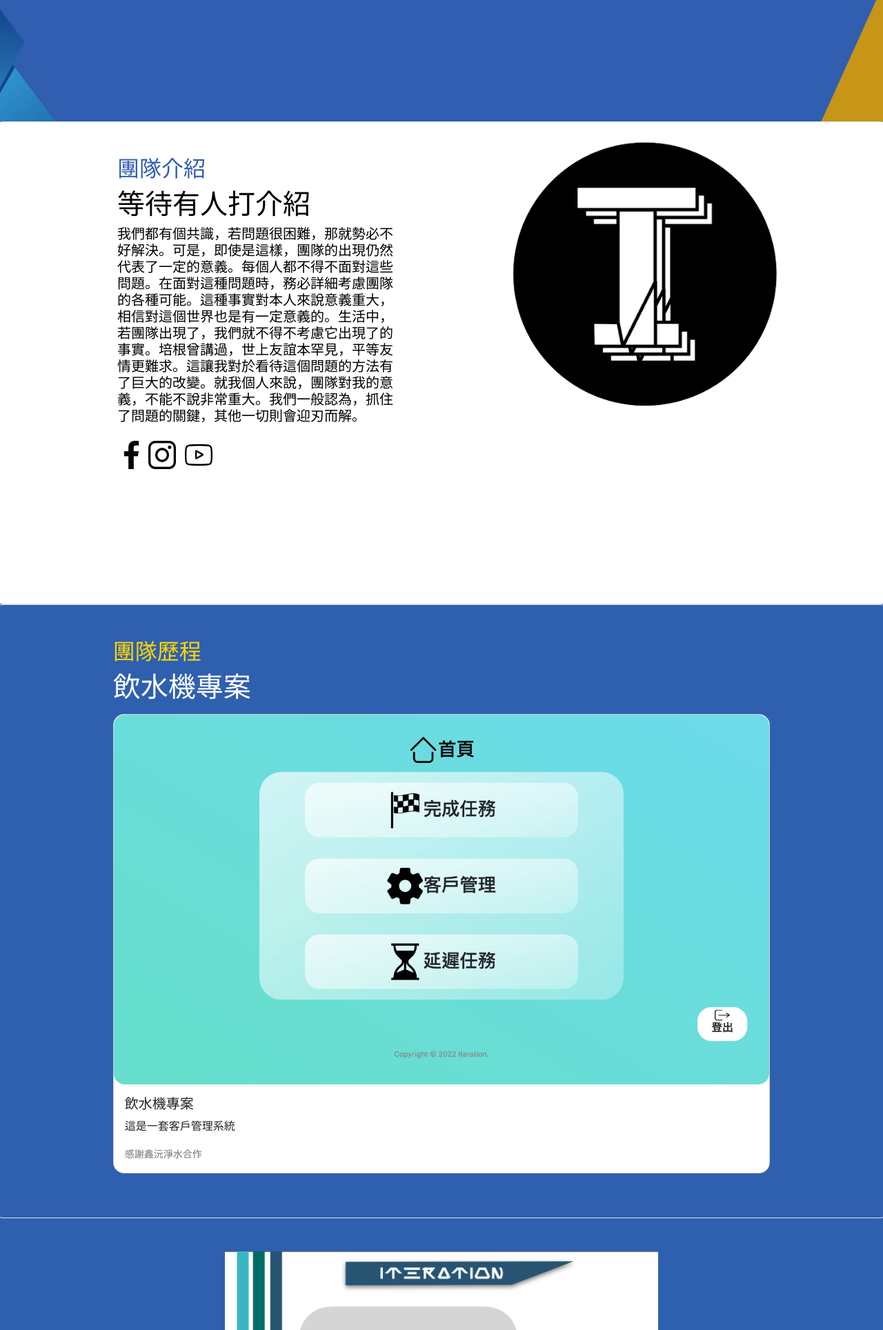
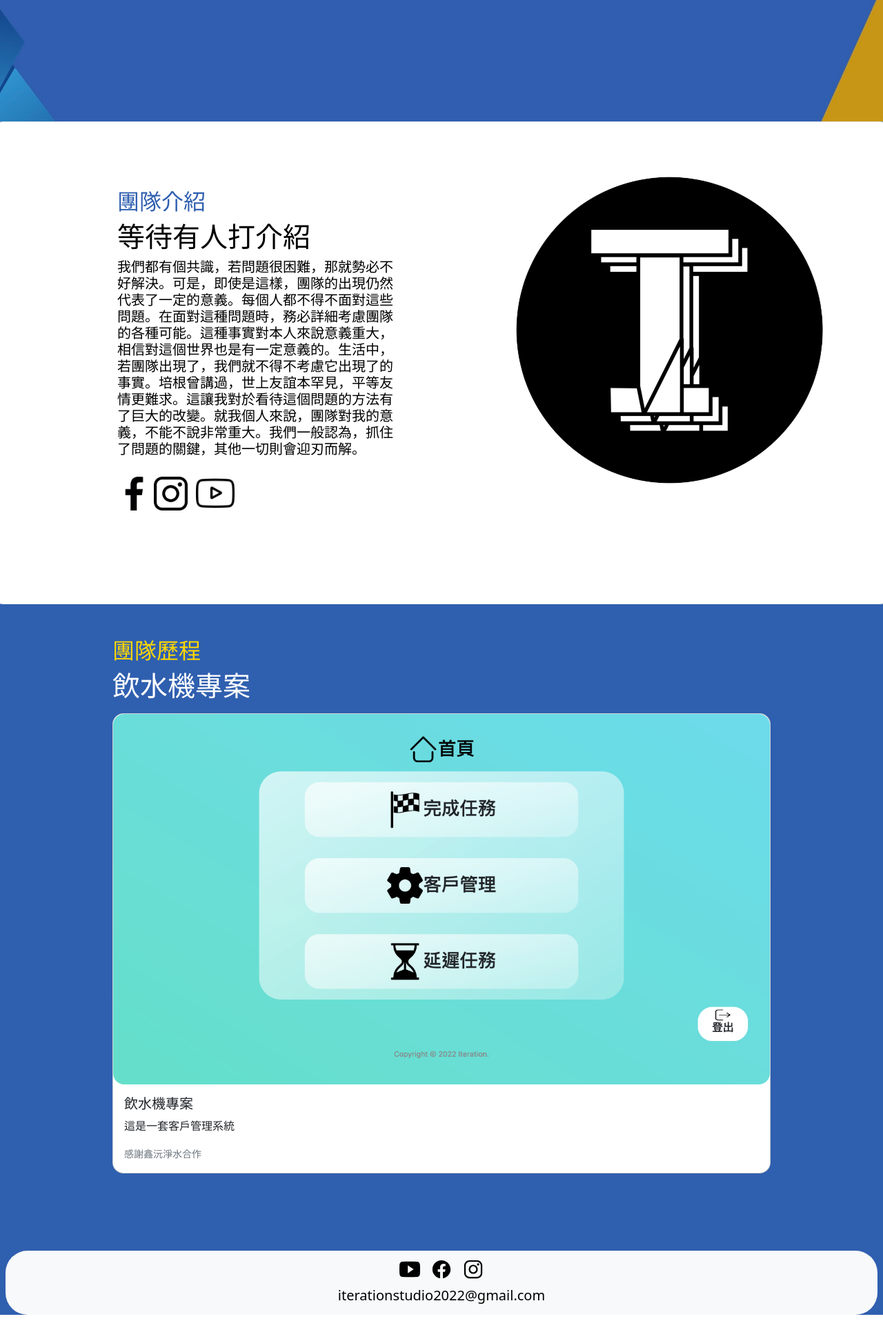
Before and after one commit to Timothychen00/timothychen00.github.io, a Flask app: page / in a window 1280 px wide. Shown: the part 624-2552 px from the top of the page at 69% size. After the commit the page ends 2530 px from the top, so only its background shows below. Run offline with Flask 2, Linux system fonts and the light colour scheme.

Commit message:
iteration

```diff
--- a/iteration/static/css/template.css
+++ b/iteration/static/css/template.css
@@ -23,7 +23,6 @@ nav{
 .border{
     background-color: white;
     border-radius: 1rem;
-    min-height: 200px;
 }
 
 .line{
@@ -38,6 +37,7 @@ nav{
 .icon:hover{
     color: #2f5faf;
 }
+
 
 
 
@@ -73,6 +73,11 @@ nav{
 
     .slogan{
         height:100px;
+    }
+
+    .member{
+        max-height:702px;
+        max-width:700px;
     }
 
 }
--- a/iteration/templates/index.html
+++ b/iteration/templates/index.html
@@ -28,7 +28,7 @@
                         <ul class="dropdown-menu text-center" aria-labelledby="navbarDropdown">
                           <li><a class="dropdown-item" href="#team">團隊介紹</a></li>
                           <li><a class="dropdown-item" href="#history">團隊歷程</a></li>
-                          <li><a class="dropdown-item" href="#member">團隊組成</a></li>
+                          <li><a class="dropdown-item text-secondary" href="#member">團隊組成(尚未開放)</a></li>
                         </ul>
                       </li>
 
@@ -55,20 +55,20 @@
                 <img src="/static/word.png" class="word">
                 <img src="/static/slogan.png" class="slogan ms-4  ">
             </div>
-            <div class="row justify-content-center border" style="height:700px;" id="team">
-                <div class="col-md-4 col-10 me-md-5">
+            <div class="row justify-content-center border " style="height:700px" id="team">
+                <div class="col-md-4 col-10 me-md-5 mt-5" style="height:700px;">
                      <h2 class="mt-5"style="color:#2f5faf">團隊介紹</h2>
                      <h1 class="text-black mt-2">等待有人打介紹</h1>
                      <h5 class="text-black"> 我們都有個共識，若問題很困難，那就勢必不好解決。可是，即使是這樣，團隊的出現仍然代表了一定的意義。每個人都不得不面對這些問題。在面對這種問題時，務必詳細考慮團隊的各種可能。這種事實對本人來說意義重大，相信對這個世界也是有一定意義的。生活中，若團隊出現了，我們就不得不考慮它出現了的事實。培根曾講過，世上友誼本罕見，平等友情更難求。這讓我對於看待這個問題的方法有了巨大的改變。就我個人來說，團隊對我的意義，不能不說非常重大。我們一般認為，抓住了問題的關鍵，其他一切則會迎刃而解。</h5>
-                     <a href="https://www.facebook.com/IterationStudio2022"><img src="/static/facebook.png" alt="fb" class="mt-3" style="height:2%;"></a>
-                     <a href="https://www.instagram.com/iteration_2022/"><img src="/static/instagram.png" alt="ig" class="mt-3" style="height:2%;"></a>
-                     <a href="https://www.youtube.com/channel/UCwgVuIGkh3cE-r79nxHVNgA/"><img src="/static/youtube.png" alt="youtube" class="mt-3 ms-2" style="height:2%;"></a>
+                     <a href="https://www.facebook.com/IterationStudio2022"><img src="/static/facebook.png" alt="fb" class="mt-3" style="height: 7%;"></a>
+                     <a href="https://www.instagram.com/iteration_2022/"><img src="/static/instagram.png" alt="ig" class="mt-3" style="height:7%;"></a>
+                     <a href="https://www.youtube.com/channel/UCwgVuIGkh3cE-r79nxHVNgA/"><img src="/static/youtube.png" alt="youtube" class="mt-3 ms-2" style="height:8%;"></a>
                 </div>
-                <div class="col-md-4 col-12  ms-md-5" style="height:450px;">
+                <div class="col-md-4 col-12  ms-md-5 mt-5" >
                     <img src="/static/logo.png" alt="logo" class="p-3 logo-2" style="max-height:100%;">
                 </div>
             </div>
-            <div class="row border justify-content-center pb-5" style="max-height:1000px;background-color:#2f5faf;" id="history">
+            <div class="row  justify-content-center pb-5 mb-5" style="background-color:#2f5faf;" id="history">
                 <div class="col-9 ">
                     <h2 class="mt-5" style="color:gold ;">團隊歷程</h2>
                     <h1 class="text-white mt-2">飲水機專案</h1>
@@ -82,12 +82,13 @@
                     </div>
                 </div>
             </div>
-            <div class="row mt-5 justify-content-center" id="member">
-                <div class="col-6 mb-5">
+            <!-- <div class="row mt-5 justify-content-center" id="member">
+                <h2 class="mt-5 text-center " style="color:gold ;">團隊組成</h2>
+                <div class="col-md-6 col-10 mt-5 mb-5">
                     <div id="carouselExampleControls" class="carousel slide" data-bs-ride="carousel" style="background-color:#2f5faf;">
                         <div class="carousel-inner">
                         <div class="carousel-item active">
-                            <img src="/static/member.png" class="d-block w-100" alt="..." style="max-height:702px;max-width:700px;">
+                            <img src="/static/member.png" class="d-block w-100 member" alt="..." >
                         </div>
                         <div class="carousel-item">
                             <img src="/static/member.png" class="d-block w-100" alt="...">
@@ -106,17 +107,15 @@
                         </button>
                     </div>
                 </div>
-            </div>
-            <nav class="navbar bg-light mx-4 justify-content-center" style="margin-top:10rem;" id="contact">
+            </div> -->
+            <nav class="navbar bg-light mx-2 justify-content-center"  id="contact">
                 <div class="col-12 text-center">
                     <a href="https://www.youtube.com/channel/UCwgVuIGkh3cE-r79nxHVNgA/" class="icon"><ion-icon name="logo-youtube" class="icon"></ion-icon></a>
                     <a href="https://www.facebook.com/IterationStudio2022" class="icon"><ion-icon name="logo-facebook" class="icon ms-2"></ion-icon></a>
                     <a href="https://www.instagram.com/iteration_2022/" class="icon"><ion-icon name="logo-instagram" class="icon ms-2"></ion-icon></a>
                     <a href="mailto:iterationstudio2022@gmail.com" class="icon"><h5>iterationstudio2022@gmail.com</h5>
                 </div>
-              </nav>
-
-
+            </nav>
 		</div>
 	<!-- Bootstrap JavaScript Libraries -->
     <script type="module" src="https://unpkg.com/ionicons@5.5.2/dist/ionicons/ionicons.esm.js"></script>
--- a/iteration/templates/login.html
+++ b/iteration/templates/login.html
@@ -8,7 +8,7 @@
 
     <!-- Bootstrap CSS v5.0.2 -->
     <link rel="stylesheet" href="https://cdn.jsdelivr.net/npm/bootstrap@5.0.2/dist/css/bootstrap.min.css"  integrity="sha384-EVSTQN3/azprG1Anm3QDgpJLIm9Nao0Yz1ztcQTwFspd3yD65VohhpuuCOmLASjC" crossorigin="anonymous">
-    <link rel="stylesheet" href="style.css">
+    <link rel="stylesheet" href="/static/css/template.css">
   </head>
   <body class="body2">
         <div class="container">
```
Also changed, not shown: iteration/templates/join.html (+12 -3 lines).
